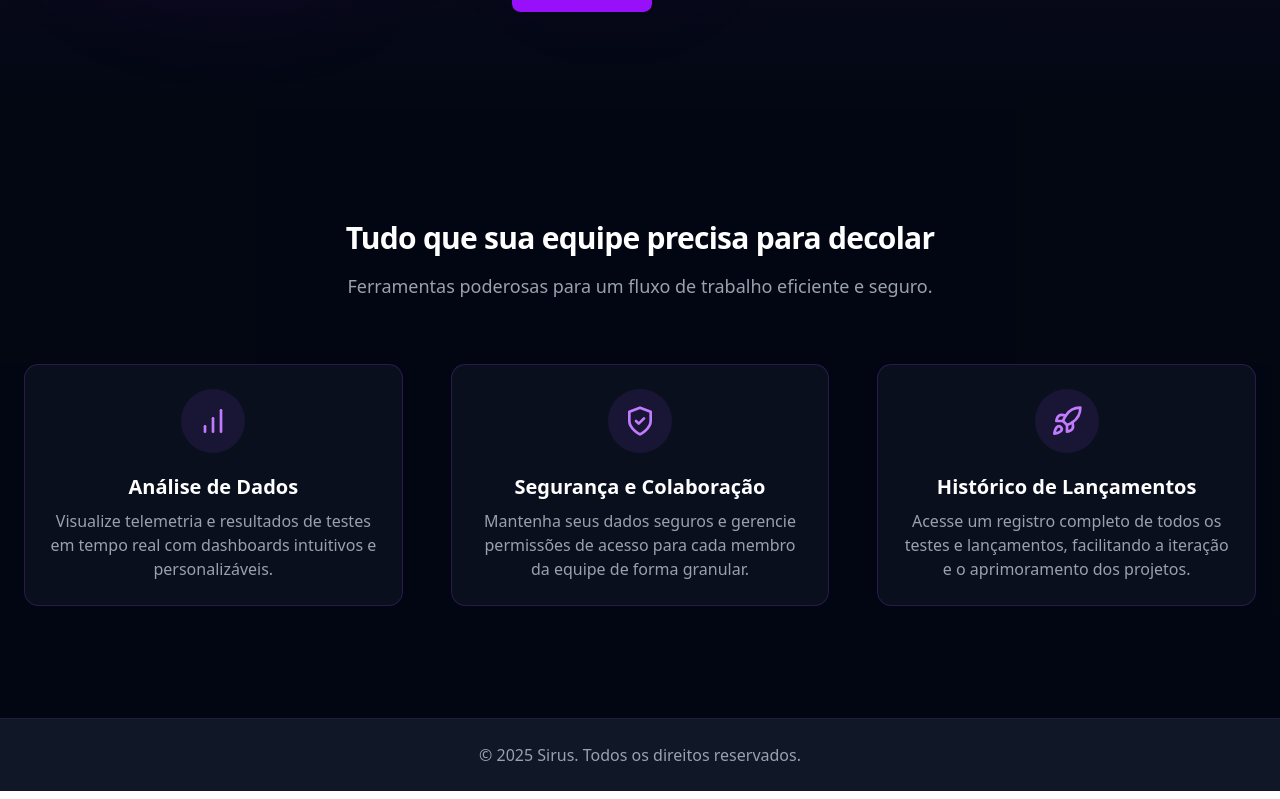
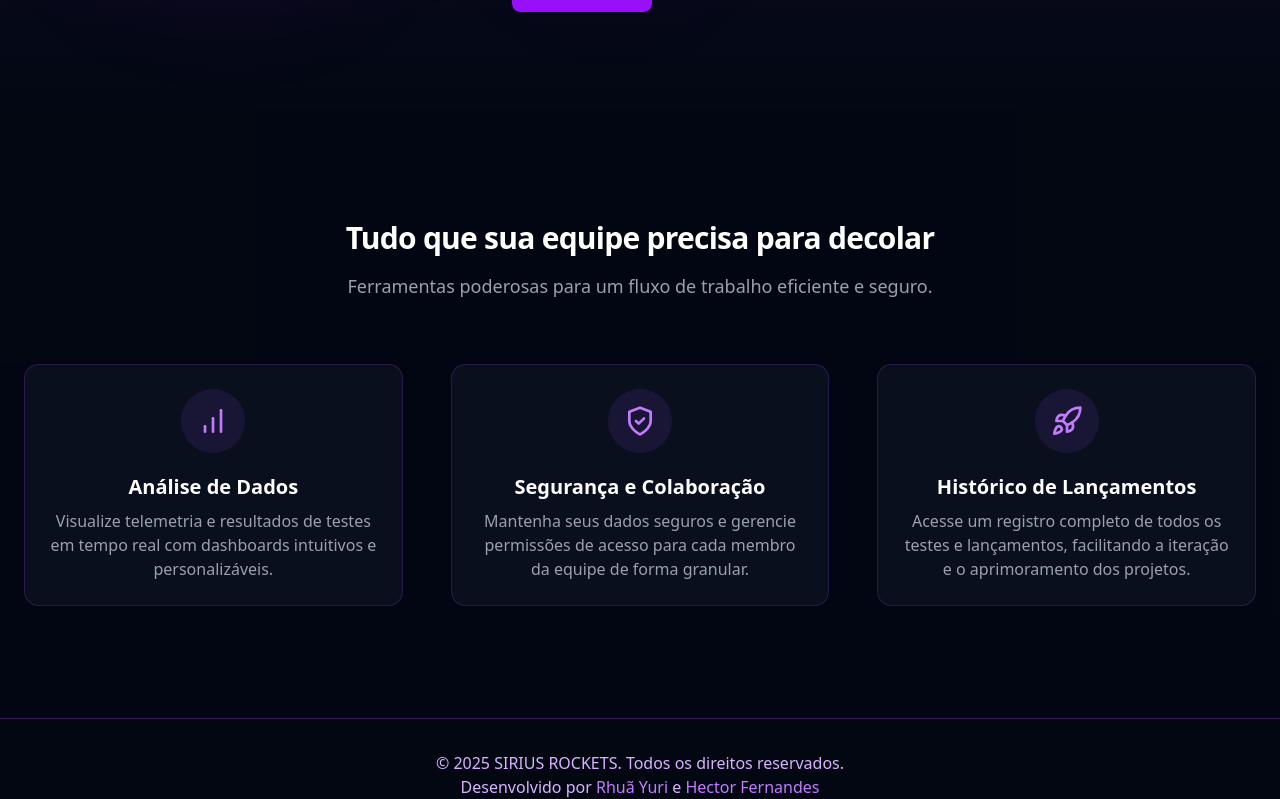
Before and after one commit to RhuanYuri/web-sirus, a Next.js app: page / in a window 1280 px wide. Shown: the part 400-1199 px from the top of the page. Built offline with nearby package versions, Linux system fonts and the light colour scheme.

Commit message:
feat: Update footer content and styling to include developer credits and new copyright text.

```diff
--- a/src/app/page.tsx
+++ b/src/app/page.tsx
@@ -360,11 +360,10 @@ export default function SirusLandingPage() {
       </section>
 
       {/* Footer */}
-      <footer className="bg-gray-900 border-t border-purple-500/10">
-        <div className="container mx-auto py-6 px-6 text-center text-gray-400">
-          <p>&copy; {new Date().getFullYear()} Sirus. Todos os direitos reservados.</p>
+      <div className="border-t border-purple-500/30 pt-8 text-center text-purple-300">
+          <p>&copy; {new Date().getFullYear()} SIRIUS ROCKETS. Todos os direitos reservados.</p>
+          <p>Desenvolvido por <a href="https://instagram.com/rhuan__yuri" className="text-purple-400 hover:text-purple-300 transition-colors">Rhuã Yuri</a> e <a href="https://wa.me/559889196975" target='_blank' className="text-purple-400 hover:text-purple-300 transition-colors">Hector Fernandes</a></p>
         </div>
-      </footer>
     </div>
   );
 
```
